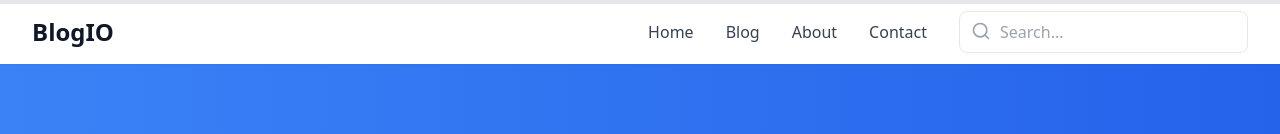
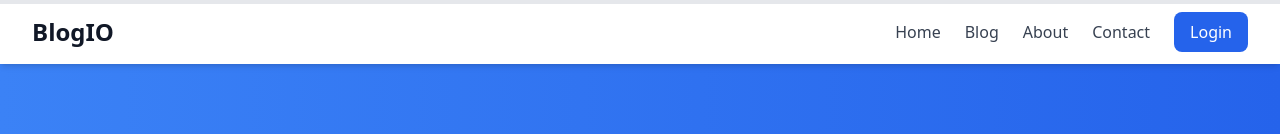
Before and after one commit to DharambirAgrawal/Blog, a Next.js app in the folder client/: page / in a window 1280 px wide. Shown: the top 134 px of the page. Built offline with nearby package versions, Linux system fonts and the light colour scheme.

Commit message:
Added reforms in navigation

```diff
--- a/client/src/components/main/Navigation.tsx
+++ b/client/src/components/main/Navigation.tsx
@@ -1,50 +1,57 @@
 "use client";
 import { useState } from "react";
-import { Search } from "lucide-react";
 
 const Navigation = () => {
   const [isMenuOpen, setIsMenuOpen] = useState(false);
 
   return (
-    <nav className="fixed top-0 left-0 right-0 bg-white shadow-sm z-50">
+    <nav className="fixed top-0 left-0 right-0 bg-white shadow-md z-50">
       <div className="max-w-7xl mx-auto px-4 sm:px-6 lg:px-8">
-        <div className="flex justify-between h-16">
-          <div className="flex items-center">
-            {/* Logo */}
-            <div className="text-2xl font-bold text-gray-900">BlogIO</div>
-          </div>
+        <div className="flex justify-between items-center h-16">
+          {/* Logo */}
+          <div className="text-2xl font-bold text-gray-900">BlogIO</div>
 
           {/* Desktop Navigation */}
-          <div className="hidden md:flex items-center space-x-8">
-            <a href="#" className="text-gray-700 hover:text-gray-900">
+          <div className="hidden md:flex items-center space-x-6">
+            <a
+              href="#"
+              className="text-gray-700 hover:text-gray-900 font-medium transition"
+            >
               Home
             </a>
-            <a href="#" className="text-gray-700 hover:text-gray-900">
+            <a
+              href="#"
+              className="text-gray-700 hover:text-gray-900 font-medium transition"
+            >
               Blog
             </a>
-            <a href="#" className="text-gray-700 hover:text-gray-900">
+            <a
+              href="#"
+              className="text-gray-700 hover:text-gray-900 font-medium transition"
+            >
               About
             </a>
-            <a href="#" className="text-gray-700 hover:text-gray-900">
+            <a
+              href="#"
+              className="text-gray-700 hover:text-gray-900 font-medium transition"
+            >
               Contact
             </a>
 
-            {/* Search Bar */}
-            <div className="relative">
-              <input
-                type="text"
-                placeholder="Search..."
-                className="pl-10 pr-4 py-2 border rounded-lg focus:outline-none focus:ring-2 focus:ring-blue-500"
-              />
-              <Search className="absolute left-3 top-2.5 h-5 w-5 text-gray-400" />
-            </div>
+            {/* Login Button */}
+            <a
+              href="#"
+              className="ml-4 px-4 py-2 bg-blue-600 text-white font-medium rounded-lg hover:bg-blue-700 transition"
+            >
+              Login
+            </a>
           </div>
 
-          {/* Mobile menu button */}
+          {/* Mobile Menu Button */}
           <div className="md:hidden flex items-center">
             <button
               onClick={() => setIsMenuOpen(!isMenuOpen)}
-              className="inline-flex items-center justify-center p-2 rounded-md text-gray-400 hover:text-gray-500 hover:bg-gray-100 focus:outline-none focus:ring-2 focus:ring-inset focus:ring-blue-500"
+              className="inline-flex items-center justify-center p-2 rounded-md text-gray-500 hover:text-gray-700 hover:bg-gray-100 focus:outline-none focus:ring-2 focus:ring-inset focus:ring-blue-500"
             >
               <span className="sr-only">Open main menu</span>
               <svg
@@ -61,41 +68,62 @@ const Navigation = () => {
                   d="M4 6h16M4 12h16M4 18h16"
                 />
               </svg>
+              <svg
+                className={`${isMenuOpen ? "block" : "hidden"} h-6 w-6`}
+                xmlns="http://www.w3.org/2000/svg"
+                fill="none"
+                viewBox="0 0 24 24"
+                stroke="currentColor"
+              >
+                <path
+                  strokeLinecap="round"
+                  strokeLinejoin="round"
+                  strokeWidth={2}
+                  d="M6 18L18 6M6 6l12 12"
+                />
+              </svg>
             </button>
           </div>
         </div>
       </div>
 
-      {/* Mobile menu */}
+      {/* Mobile Menu */}
       <div className={`${isMenuOpen ? "block" : "hidden"} md:hidden`}>
-        <div className="px-2 pt-2 pb-3 space-y-1">
+        <div className="px-4 pt-4 pb-4 space-y-3">
           <a
             href="#"
-            className="block px-3 py-2 rounded-md text-gray-700 hover:text-gray-900 hover:bg-gray-50"
+            className="block text-gray-700 hover:text-gray-900 font-medium px-3 py-2 rounded-md hover:bg-gray-50"
           >
             Home
           </a>
           <a
             href="#"
-            className="block px-3 py-2 rounded-md text-gray-700 hover:text-gray-900 hover:bg-gray-50"
+            className="block text-gray-700 hover:text-gray-900 font-medium px-3 py-2 rounded-md hover:bg-gray-50"
           >
             Blog
           </a>
           <a
             href="#"
-            className="block px-3 py-2 rounded-md text-gray-700 hover:text-gray-900 hover:bg-gray-50"
+            className="block text-gray-700 hover:text-gray-900 font-medium px-3 py-2 rounded-md hover:bg-gray-50"
           >
             About
           </a>
           <a
             href="#"
-            className="block px-3 py-2 rounded-md text-gray-700 hover:text-gray-900 hover:bg-gray-50"
+            className="block text-gray-700 hover:text-gray-900 font-medium px-3 py-2 rounded-md hover:bg-gray-50"
           >
             Contact
+          </a>
+          <a
+            href="#"
+            className="block text-center text-white bg-blue-600 hover:bg-blue-700 font-medium px-4 py-2 rounded-lg transition"
+          >
+            Login
           </a>
         </div>
       </div>
     </nav>
   );
 };
+
 export default Navigation;
```
